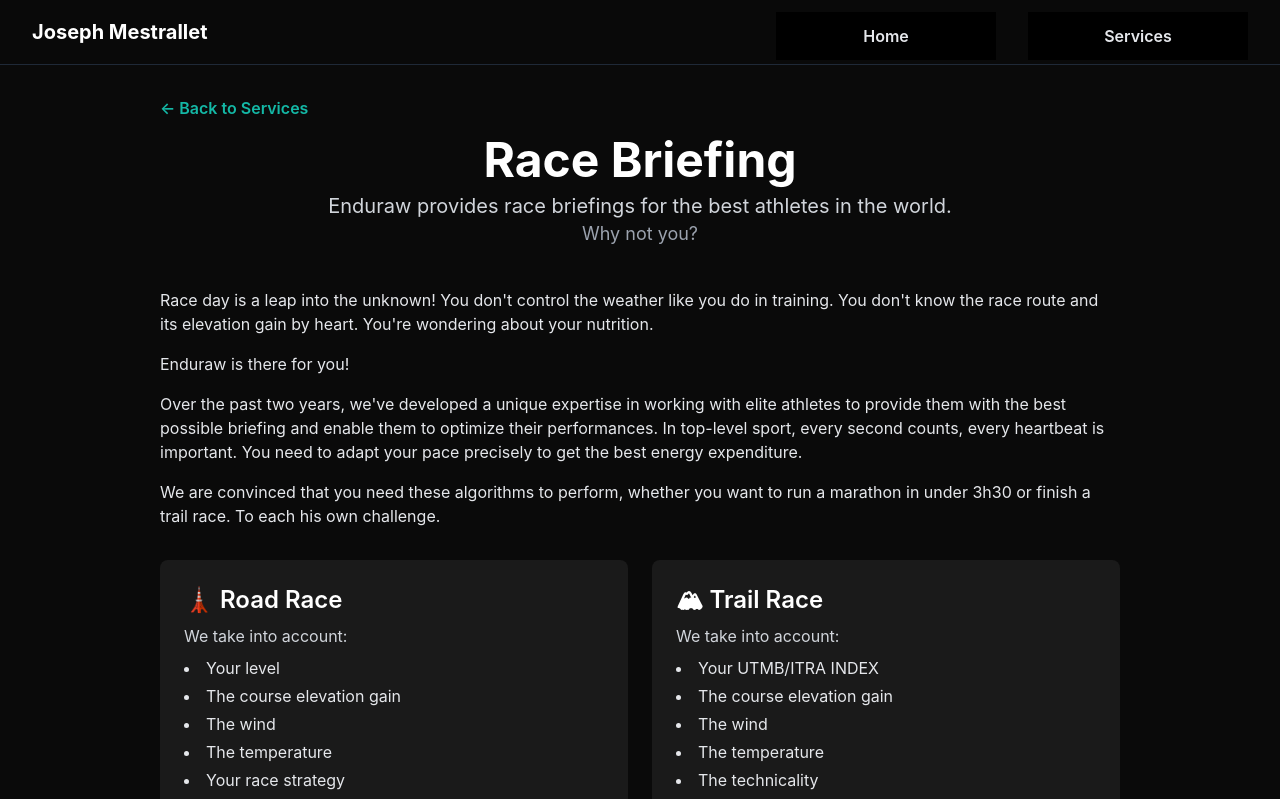
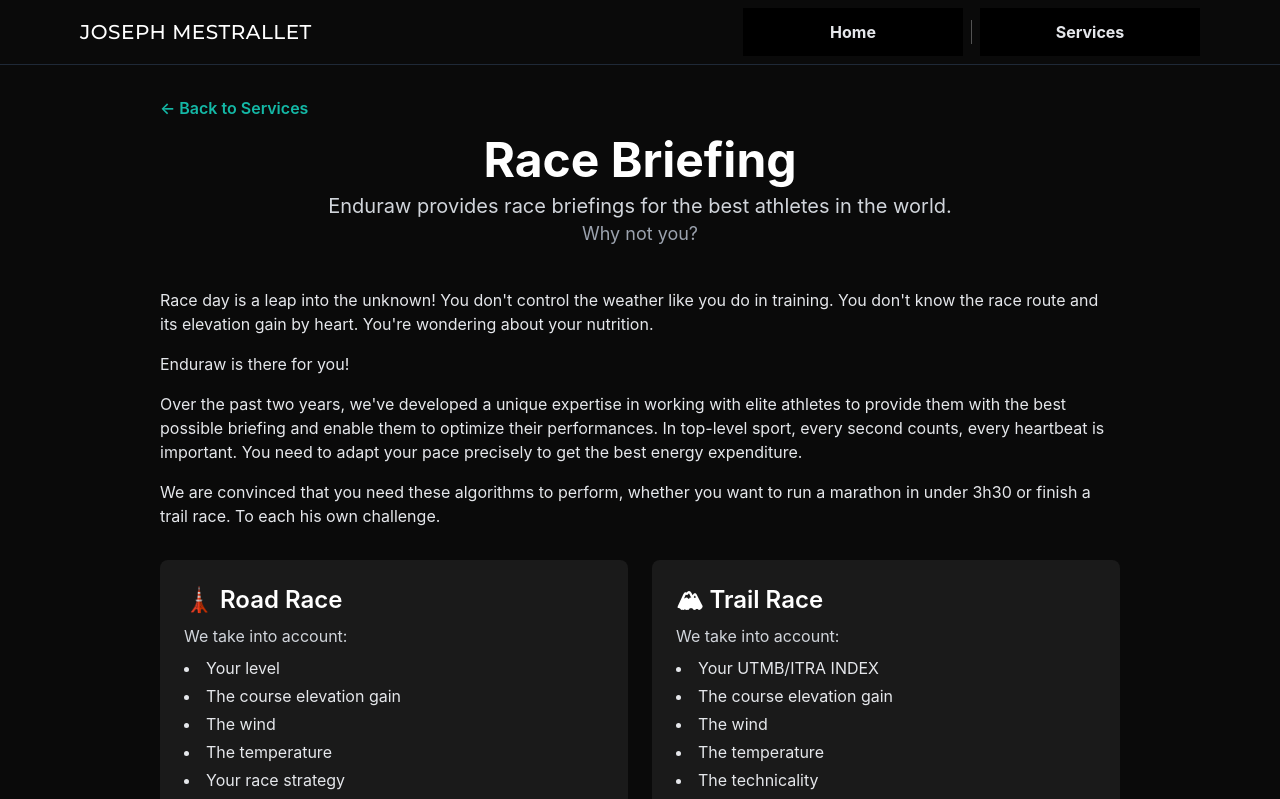
Before and after one commit to mat1008/joseph_website, a React (Create React App) app: page /services/race-briefing in a window 1280 px wide. Shown: the top 799 px of the page. Built offline with nearby package versions, Linux system fonts and the light colour scheme.

Commit message:
Improve footer

```diff
--- a/package.json
+++ b/package.json
@@ -13,6 +13,7 @@
     "@types/react-dom": "^19.1.9",
     "react": "^19.1.1",
     "react-dom": "^19.1.1",
+    "react-icons": "^5.5.0",
     "react-router-dom": "^7.8.2",
     "react-scripts": "5.0.1",
     "typescript": "^4.9.5",
--- a/src/components/Footer.tsx
+++ b/src/components/Footer.tsx
@@ -1,58 +1,57 @@
 import React from 'react';
+import { FaInstagram, FaTwitter, FaLinkedin } from 'react-icons/fa';
+
+// Temporary type shim for React 19 compatibility with react-icons
+const InstagramIcon = FaInstagram as unknown as React.FC<React.SVGProps<SVGSVGElement>>;
+const TwitterIcon = FaTwitter as unknown as React.FC<React.SVGProps<SVGSVGElement>>;
+const LinkedinIcon = FaLinkedin as unknown as React.FC<React.SVGProps<SVGSVGElement>>;
 
 const Footer: React.FC = () => {
   return (
-    <footer className="bg-dark-bg text-white py-16">
+    <footer className="bg-dark-bg text-white pt-8 pb-12 border-t-[0.5px] border-white/90">
       <div className="max-w-4xl mx-auto px-4 sm:px-6 lg:px-8 text-center">
-        {/* Top border line */}
-        <div className="border-t border-white mb-12 mx-auto w-3/4"></div>
-
-        {/* Main footer content */}
-        <div className="mb-8">
-          <h2 className="text-2xl font-bold mb-6 text-white" style={{ fontFamily: 'Montserrat' }}>
-            Joseph Mestrallet<br />
-            Performance Science
-          </h2>
-        </div>
-
         {/* Contact Information */}
-        <div className="mb-8 text-white" style={{ fontFamily: 'Montserrat' }}>
+        <div className="mb-6 text-white" style={{ fontFamily: 'Montserrat' }}>
           <p>330 route du plagnolet | 74400 Chamonix | France</p>
           <p>+33 6 95 84 65 29</p>
         </div>
 
-        {/* Social Media - matching original structure */}
+        {/* Social Media */}
         <div className="flex justify-center space-x-6">
           <a
             href="https://www.instagram.com/josephmestrallet/"
             className="w-8 h-8 rounded-full bg-white flex items-center justify-center hover:bg-gray-200 transition-colors"
             target="_blank"
             rel="noopener noreferrer"
+            aria-label="Instagram"
           >
-            <svg className="w-4 h-4 text-black" fill="currentColor" viewBox="0 0 24 24">
-              <path d="M12.017 0C5.396 0 .029 5.367.029 11.987c0 6.621 5.367 11.988 11.988 11.988s11.987-5.367 11.987-11.988C24.014 5.367 18.647.001 12.017.001z" />
-            </svg>
+            <InstagramIcon className="w-5 h-5 text-black" />
           </a>
           <a
             href="https://twitter.com/EndurawData"
             className="w-8 h-8 rounded-full bg-white flex items-center justify-center hover:bg-gray-200 transition-colors"
             target="_blank"
             rel="noopener noreferrer"
+            aria-label="Twitter"
           >
-            <svg className="w-4 h-4 text-black" fill="currentColor" viewBox="0 0 24 24">
-              <path d="M23.953 4.57a10 10 0 01-2.825.775 4.958 4.958 0 002.163-2.723c-.951.555-2.005.959-3.127 1.184a4.92 4.92 0 00-8.384 4.482C7.69 8.095 4.067 6.13 1.64 3.162a4.822 4.822 0 00-.666 2.475c0 1.71.87 3.213 2.188 4.096a4.904 4.904 0 01-2.228-.616v.06a4.923 4.923 0 003.946 4.827 4.996 4.996 0 01-2.212.085 4.936 4.936 0 004.604 3.417 9.867 9.867 0 01-6.102 2.105c-.39 0-.779-.023-1.17-.067a13.995 13.995 0 007.557 2.209c9.053 0 13.998-7.496 13.998-13.985 0-.21 0-.42-.015-.63A9.935 9.935 0 0024 4.59z" />
-            </svg>
+            <TwitterIcon className="w-4 h-4 text-black" />
           </a>
           <a
             href="https://www.linkedin.com/in/joseph-mestrallet-770279a7"
             className="w-8 h-8 rounded-full bg-white flex items-center justify-center hover:bg-gray-200 transition-colors"
             target="_blank"
             rel="noopener noreferrer"
+            aria-label="LinkedIn"
           >
-            <svg className="w-4 h-4 text-black" fill="currentColor" viewBox="0 0 24 24">
-              <path d="M20.447 20.452h-3.554v-5.569c0-1.328-.027-3.037-1.852-3.037-1.853 0-2.136 1.445-2.136 2.939v5.667H9.351V9h3.414v1.561h.046c.477-.9 1.637-1.85 3.37-1.85 3.601 0 4.267 2.37 4.267 5.455v6.286zM5.337 7.433c-1.144 0-2.063-.926-2.063-2.065 0-1.138.92-2.063 2.063-2.063 1.14 0 2.064.925 2.064 2.063 0 1.139-.925 2.065-2.064 2.065zm1.782 13.019H3.555V9h3.564v11.452zM22.225 0H1.771C.792 0 0 .774 0 1.729v20.542C0 23.227.792 24 1.771 24h20.451C23.2 24 24 23.227 24 22.271V1.729C24 .774 23.2 0 22.222 0h.003z" />
-            </svg>
+            <LinkedinIcon className="w-4 h-4 text-black" />
           </a>
+        </div>
+
+        {/* Copyright at bottom */}
+        <div className="mt-6">
+          <p className="text-xs text-white/90" style={{ fontFamily: 'Montserrat' }}>
+            © Joseph Mestrallet 2025
+          </p>
         </div>
       </div>
     </footer>
--- a/src/components/Navigation.tsx
+++ b/src/components/Navigation.tsx
@@ -17,7 +17,6 @@
   const MENU_WIDTH = 220;
 
   const mainSections = [
-    { id: 'hero', name: 'Joseph Mestrallet' },
     { id: 'about', name: 'About me' },
     { id: 'enduraw', name: 'Enduraw' },
     { id: 'testimonials', name: 'Success Stories' },
@@ -25,24 +24,24 @@
   ];
 
   const servicesSections = [
-    { id: 'overview', name: 'All Services' },
     { id: 'elite-athletes', name: 'Elite Athletes' },
+    { id: 'for-all-athletes', name: 'All athletes' },
     { id: 'strava-integration', name: 'Strava Integration' },
     { id: 'race-briefing', name: 'Race Briefing' },
     { id: 'physiological-testing', name: 'Physiological Testing' },
   ];
 
   return (
-    <nav className="fixed top-0 w-full bg-dark-bg/95 backdrop-blur-sm border-b border-gray-800 z-50">
-      <div className="max-w-7xl mx-auto px-4 sm:px-6 lg:px-8">
+    <nav className="fixed top-0 w-full bg-dark-bg border-b border-gray-800 z-50">
+      <div className="max-w-7xl mx-auto px-4 sm:px-6 lg:px-10 xl:px-20 2xl:px-28">
         <div className="flex justify-between items-center h-16">
           <div className="flex-shrink-0">
-            <Link to="/" className="text-white font-bold text-xl">
+            <Link to="/" className="text-white font-medium text-xl font-sans uppercase tracking-wide">
               Joseph Mestrallet
             </Link>
           </div>
 
-          <div className="flex space-x-8">
+          <div className="flex space-x-2">
             {/* Main Page Navigation */}
             <div
               className="relative group"
@@ -55,15 +54,15 @@
                 mainHideTimer.current = window.setTimeout(() => setShowMainSections(false), 120);
               }}
             >
-              {/* Reserve space in navbar row so the absolute dropdown can sit over it */}
-              <div className="h-10" style={{ width: MENU_WIDTH }} />
+              {/* Reserve space in navbar row so the absolute dropdown can sit over it (match trigger height ~48px) */}
+              <div className="h-12" style={{ width: MENU_WIDTH }} />
 
               {/* Dropdown panel contains the trigger at top and unrolls below */}
               <div className="absolute left-1/2 -translate-x-1/2 top-0 z-20" style={{ width: MENU_WIDTH }}>
                 <div className={`${showMainSections ? 'border-l-2 border-r-2' : ''} border-gray-500 bg-gray-800`}>
                   <Link
                     to="/"
-                    className={`block w-full px-6 py-3 text-base font-semibold text-gray-200 ${showMainSections ? 'bg-gray-800' : 'bg-black'} hover:bg-white hover:text-black text-center transition-colors ${location.pathname === '/' ? 'text-white' : ''}`}
+                    className={`block w-full px-6 py-3 text-base font-bold text-gray-200 ${showMainSections ? 'bg-gray-800' : 'bg-black'} hover:bg-white hover:text-black text-center transition-colors ${location.pathname === '/' ? 'text-white' : ''}`}
                     onClick={() => setShowMainSections(false)}
                   >
                     Home
@@ -77,7 +76,7 @@
                           if (location.pathname !== '/') navigate('/');
                           setShowMainSections(false);
                         }}
-                        className="block w-full px-6 py-3 text-base font-semibold text-gray-200 hover:bg-white hover:text-black text-center transition-colors"
+                        className="block w-full px-6 py-3 text-base font-medium text-gray-200 hover:bg-white hover:text-black text-center transition-colors"
                       >
                         {section.name}
                       </button>
@@ -86,6 +85,9 @@
                 </div>
               </div>
             </div>
+
+            {/* Separator between Home and Services */}
+            <div className="self-center h-6 w-px bg-white/30"></div>
 
             {/* Services Page Navigation */}
             <div
@@ -99,15 +101,15 @@
                 servicesHideTimer.current = window.setTimeout(() => setShowServicesSections(false), 120);
               }}
             >
-              {/* Reserve space in navbar row so the absolute dropdown can sit over it */}
-              <div className="h-10" style={{ width: MENU_WIDTH }} />
+              {/* Reserve space in navbar row so the absolute dropdown can sit over it (match trigger height ~48px) */}
+              <div className="h-12" style={{ width: MENU_WIDTH }} />
 
               {/* Dropdown panel contains the trigger at top and unrolls below */}
               <div className="absolute left-1/2 -translate-x-1/2 top-0 z-20" style={{ width: MENU_WIDTH }}>
                 <div className={`${showServicesSections ? 'border-l-2 border-r-2' : ''} border-gray-500 bg-gray-800`}>
                   <Link
                     to="/services"
-                    className={`block w-full px-6 py-3 text-base font-semibold text-gray-200 ${showServicesSections ? 'bg-gray-800' : 'bg-black'} hover:bg-white hover:text-black text-center transition-colors ${location.pathname === '/services' ? 'text-white' : ''}`}
+                    className={`block w-full px-6 py-3 text-base font-bold text-gray-200 ${showServicesSections ? 'bg-gray-800' : 'bg-black'} hover:bg-white hover:text-black text-center transition-colors ${location.pathname === '/services' ? 'text-white' : ''}`}
                     onClick={() => setShowServicesSections(false)}
                   >
                     Services
@@ -129,7 +131,7 @@
                             key={section.id}
                             to={directLink}
                             onClick={() => setShowServicesSections(false)}
-                            className="block w-full px-6 py-3 text-base font-semibold text-gray-200 hover:bg-white hover:text-black text-center transition-colors"
+                            className="block w-full px-6 py-3 text-base font-medium text-gray-200 hover:bg-white hover:text-black text-center transition-colors"
                           >
                             {section.name}
                           </Link>
@@ -144,7 +146,7 @@
                             if (location.pathname !== '/services') navigate('/services');
                             setShowServicesSections(false);
                           }}
-                          className="block w-full px-6 py-3 text-base font-semibold text-gray-200 hover:bg-white hover:text-black text-center transition-colors"
+                          className="block w-full px-6 py-3 text-base font-medium text-gray-200 hover:bg-white hover:text-black text-center transition-colors"
                         >
                           {section.name}
                         </button>
--- a/src/index.css
+++ b/src/index.css
@@ -9,6 +9,12 @@
     sans-serif;
   -webkit-font-smoothing: antialiased;
   -moz-osx-font-smoothing: grayscale;
+}
+
+/* Ensure over-scroll rubber band shows dark background instead of white */
+html, body {
+  background-color: #0a0a0a; /* matches theme dark-bg */
+  color-scheme: dark;
 }
 
 /* Continuous marquee-style logo scrollers */
--- a/src/pages/ServicesPage.tsx
+++ b/src/pages/ServicesPage.tsx
@@ -157,7 +157,7 @@
       </section>
 
       {/* For all athletes - Hero */}
-      <section className="py-20 bg-dark-secondary">
+      <section ref={(el) => { sectionRefs.current['for-all-athletes'] = el; }} className="py-20 bg-dark-secondary">
         <div className="max-w-6xl mx-auto px-4 sm:px-6 lg:px-8">
           <div className="text-center max-w-3xl mx-auto mb-10">
             <h2 className="text-5xl font-extrabold mb-4">For all athletes</h2>
```
Also changed, not shown: 1 other file (tests, documents, lock files or other folders).
